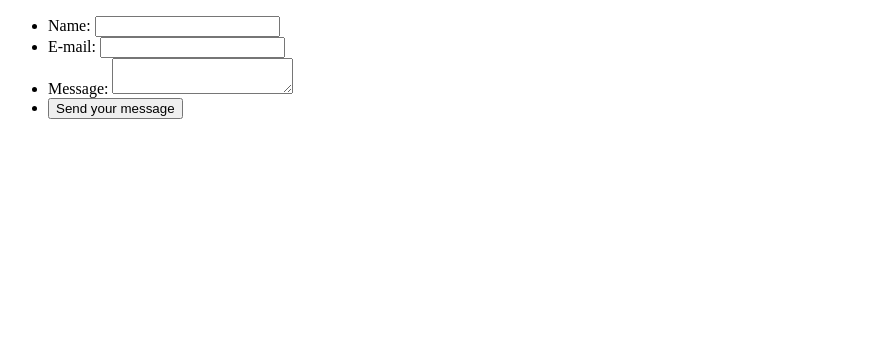
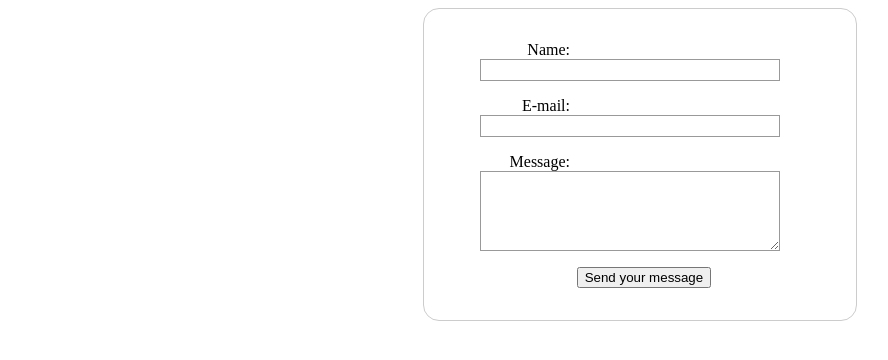
Before and after one commit to felipecook/forms-practice, a plain HTML site: page index.html in a window 1280 px wide. Shown: the whole page, without its empty margins (0-888 px from the left). Drawn offline with Linux system fonts and the light colour scheme.

Commit message:
added styles

```diff
--- a/index.html
+++ b/index.html
@@ -6,6 +6,7 @@
   <meta http-equiv="X-UA-Compatible" content="IE=edge">
   <meta name="viewport" content="width=device-width, initial-scale=1.0">
   <title>Forms Practice</title>
+  <link rel="stylesheet" href="styles.css">
 </head>
 
 <body>
--- a/styles.css
+++ b/styles.css
@@ -0,0 +1,47 @@
+form {
+  margin: 0 auto;
+  width: 400px;
+  padding: 1em;
+  border: 1px solid #CCC;
+  border-radius: 1em;
+}
+
+li {
+  list-style: none;
+  padding: 0;
+  margin: 0;
+}
+
+form li + li {
+  margin-top: 1em;
+}
+
+label {
+  display: inline-block;
+  width: 90px;
+  text-align: right;
+}
+
+input, textarea {
+  font: 1em sans-serif;
+  width: 300px;
+  box-sizing: border-box;
+  border: 1px solid #999;
+}
+
+input:focus, textarea:focus {
+  border-color: #000;
+}
+
+textarea {
+  vertical-align: top;
+  height: 5em;
+}
+
+.button {
+  padding-left: 90px;
+}
+
+button {
+  margin-left: .5em;
+}
```
